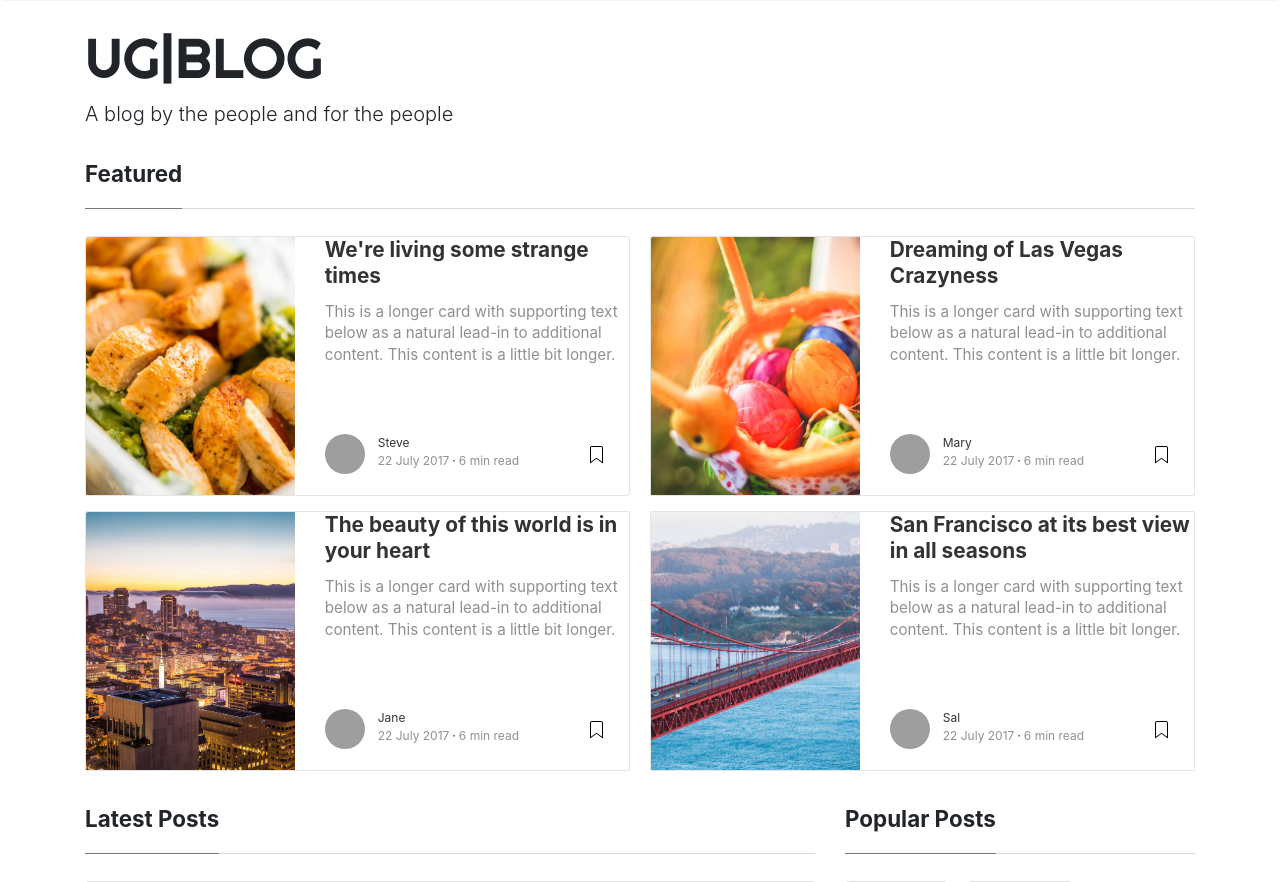
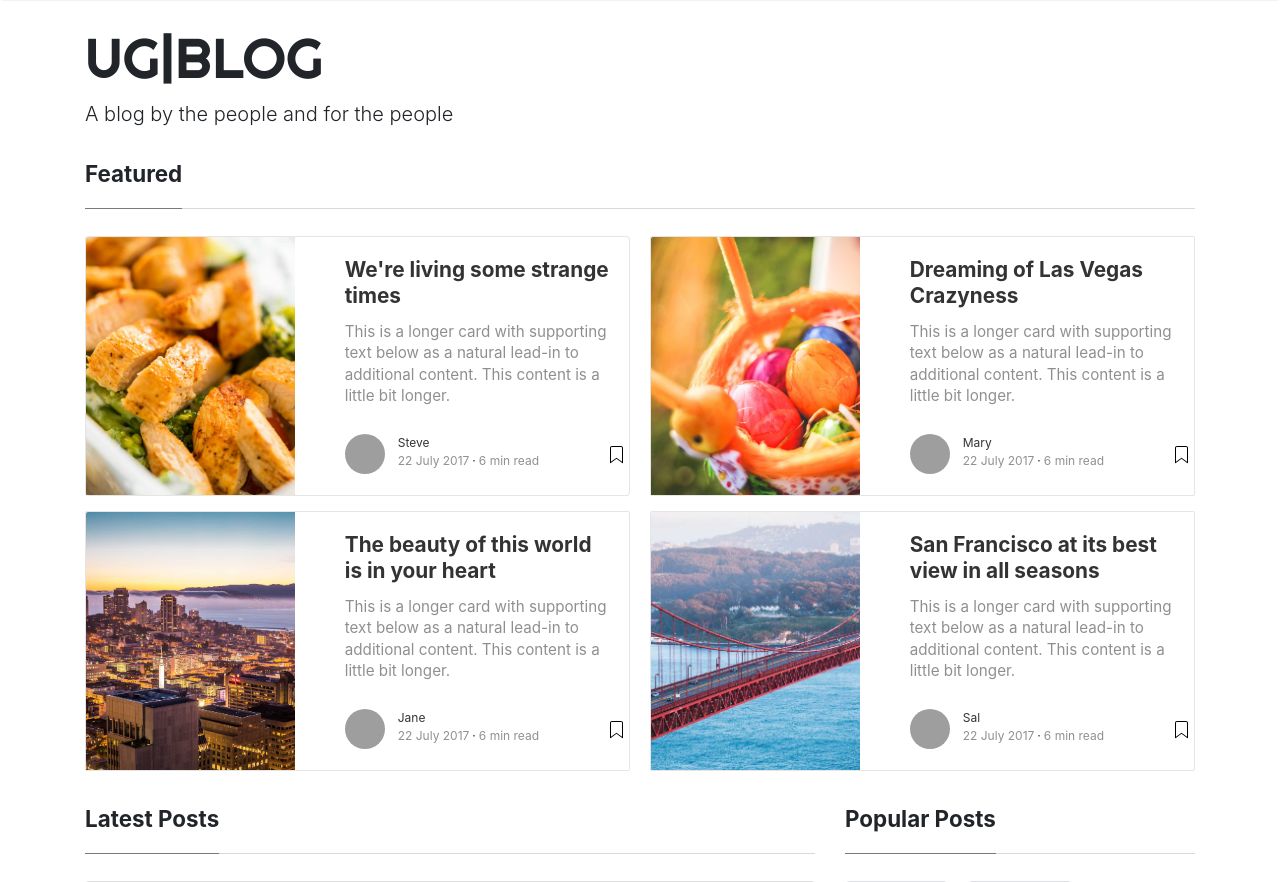
Before and after one commit to akpan-daniel/ug-blog, a Django app: page / in a window 1280 px wide. Shown: the part 72-954 px from the top of the page. Run offline with Django 3.2, Linux system fonts and the light colour scheme; some libraries are stand-ins or nearby versions; grey boxes are pictures that could not be loaded.

Commit message:
Update index.html

```diff
--- a/blog/templates/index.html
+++ b/blog/templates/index.html
@@ -37,7 +37,7 @@
                     </a>
                 </div>
                 <div class="col-md-7">
-                    <div class="card-block">
+                    <div class="card-body">
                         <h2 class="card-title"><a href="post.html">We're living some strange times</a></h2>
                         <h4 class="card-text">This is a longer card with supporting text below as a natural lead-in to additional content. This content is a little bit longer.</h4>
                         <div class="metafooter">
@@ -68,7 +68,7 @@
                     </a>
                 </div>
                 <div class="col-md-7">
-                    <div class="card-block">
+                    <div class="card-body">
                         <h2 class="card-title"><a href="post.html">The beauty of this world is in your heart</a></h2>
                         <h4 class="card-text">This is a longer card with supporting text below as a natural lead-in to additional content. This content is a little bit longer.</h4>
                         <div class="metafooter">
@@ -99,7 +99,7 @@
                     </a>
                 </div>
                 <div class="col-md-7">
-                    <div class="card-block">
+                    <div class="card-body">
                         <h2 class="card-title"><a href="post.html">Dreaming of Las Vegas Crazyness</a></h2>
                         <h4 class="card-text">This is a longer card with supporting text below as a natural lead-in to additional content. This content is a little bit longer.</h4>
                         <div class="metafooter">
@@ -130,7 +130,7 @@
                     </a>
                 </div>
                 <div class="col-md-7">
-                    <div class="card-block">
+                    <div class="card-body">
                         <h2 class="card-title"><a href="post.html">San Francisco at its best view in all seasons</a></h2>
                         <h4 class="card-text">This is a longer card with supporting text below as a natural lead-in to additional content. This content is a little bit longer.</h4>
                         <div class="metafooter">
```
